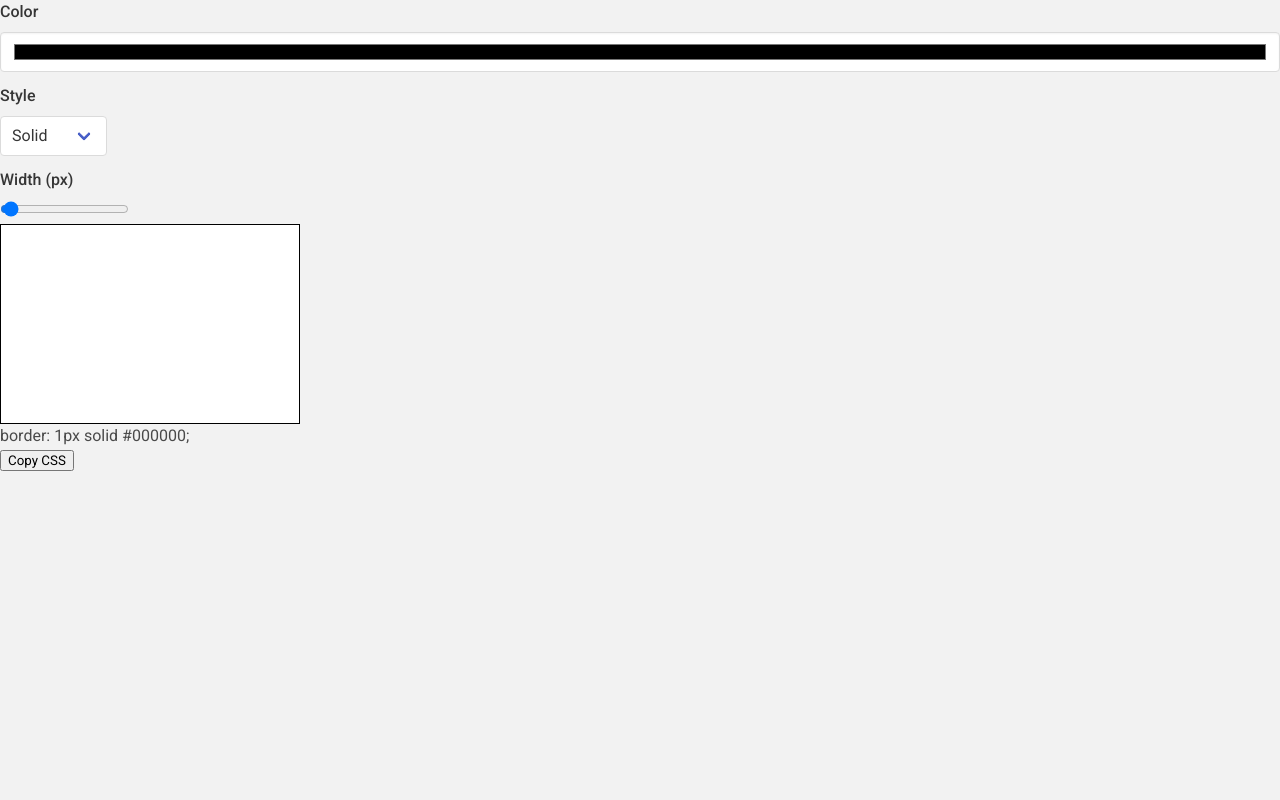
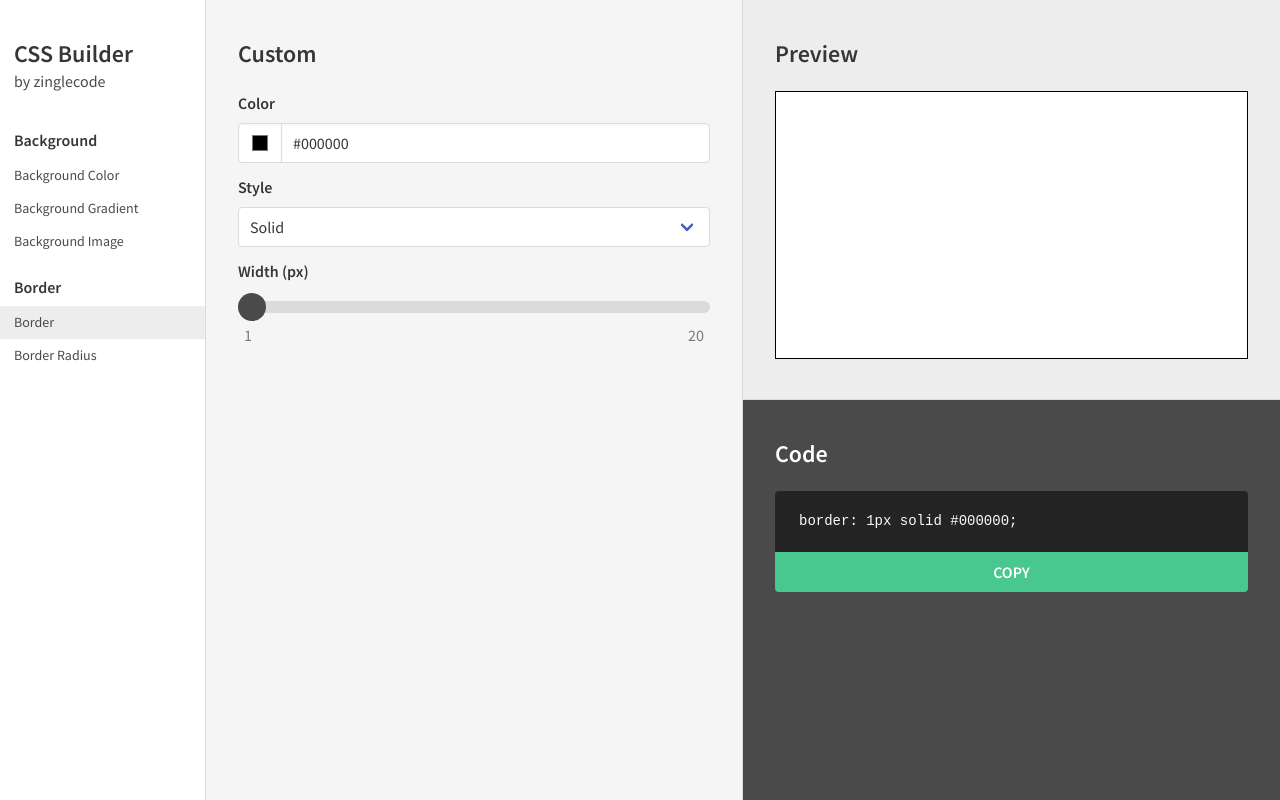
Before and after one commit to potchangelo/css-generator, a React (Create React App) app: page / in a window 1280 px wide. Built offline with nearby package versions, Linux system fonts and the light colour scheme.

Commit message:
Main layout

```diff
--- a/src/App.js
+++ b/src/App.js
@@ -11,12 +11,12 @@ function App() {
 	const outputCodeRef = useRef();
 
 	// Elements
-	const borderStylesArray = ['solid', 'dotted', 'dashed'];
+	const borderStylesArray = ['solid', 'dotted', 'dashed', 'double', 'groove', 'ridge', 'inset', 'outset'];
 	const borderStylesElements = borderStylesArray.map(value =>
 		<option value={value}>{value.charAt(0).toUpperCase() + value.slice(1)}</option>
 	);
-	const outputStyle = {border: `${borderWidth}px ${borderStyle} ${borderColor}`}
-	const outputCss = `border: ${borderWidth}px ${borderStyle} ${borderColor};`
+	const outputStyle = {border: `${borderWidth}px ${borderStyle} ${borderColor}`};
+	const outputCss = `border: ${borderWidth}px ${borderStyle} ${borderColor};`;
 
 	// Functions
 	function copyCode() {
@@ -30,21 +30,51 @@ function App() {
 
 	return (
 		<div className="app">
-
+			<nav className="leftnav">
+				<div className="leftnav__brand">
+					<h1 className="title is-4">CSS Builder</h1>
+					<h3 className="subtitle is-6">by zinglecode</h3>
+				</div>
+				<div className="leftnav__group">
+					<h5 className="title is-6">Background</h5>
+					<a>Background Color</a>
+					<a>Background Gradient</a>
+					<a>Background Image</a>
+				</div>
+				<div className="leftnav__group">
+					<h5 className="title is-6">Border</h5>
+					<a className="current">Border</a>
+					<a>Border Radius</a>
+				</div>
+			</nav>
+			<main className="main">
+				<div className="main__columns columns is-gapless">
+					<div className="main__column column">
+						<section className="main__section main__section--inputs">
+							<h4 className="title is-4">Custom</h4>
 							<div className="inputs">
-				<div className="field">
 							<label className="label">Color</label>
-					<div className="control">
+								<div className="field has-addons">
+									<div className="control__color control">
 										<input
 											className="input"
 											type="color"
 											value={borderColor}
 											onChange={(e) => setBorderColor(e.target.value)} />
 									</div>
+									<div className="control is-expanded">
+										<input
+											className="input"
+											type="text"
+											placeholder="HEX Color"
+											pattern="^#+([a-fA-F0-9]{6}|[a-fA-F0-9]{3})$"
+											value={borderColor}
+											onChange={(e) => setBorderColor(e.target.value)} />
+									</div>
 								</div>
 								<div className="field">
 									<label className="label">Style</label>
-					<div className="select">
+									<div className="select is-fullwidth">
 										<select
 											value={borderStyle}
 											onChange={(e) => setBorderStyle(e.target.value)} >
@@ -54,26 +84,42 @@ function App() {
 								</div>
 								<div className="field">
 									<label className="label">Width (px)</label>
-					<div className="control">
+									<div className="control__range control">
 										<input
 											type="range"
-							min="0"
-							max="40"
+											min="1"
+											max="20"
 											value={borderWidth}
 											onChange={(e) => setBorderWidth(e.target.value)} />
+										<div className="control__range--text">
+											<div className="item has-text-grey">1</div>
+											<div className="item has-text-grey">20</div>
 										</div>
 									</div>
 								</div>
-			<div className="outputs">
-				<div className="outputs__preview" style={outputStyle}></div>
-				<div className="outputs__css" ref={outputCodeRef}>{outputCss}</div>
+							</div>
+						</section>
+					</div>
+					<div className="main__column column">
+						<section className="main__section main__section--preview">
+							<h4 className="title is-4">Preview</h4>
+							<div className="preview" style={outputStyle}></div>
+						</section>
+						<section className="main__section main__section--code">
+							<h4 className="title is-4 has-text-white">Code</h4>
+							<pre className="code__css" ref={outputCodeRef}>
+								<code>{outputCss}</code>
+							</pre>
 							<button
-					className="outputs__copy"
+								className="code__copy button is-success is-fullwidth has-text-weight-bold"
 								type="button"
 								onClick={copyCode} >
-					Copy CSS
+								COPY
 							</button>
+						</section>
 					</div>
+				</div>
+			</main>
 		</div>
 	);
 }
--- a/src/Css/Theme.scss
+++ b/src/Css/Theme.scss
@@ -1,13 +1,213 @@
-@charset "utf-8";
 @import "./Vars";
 @import "~bulma/bulma.sass";
 
-html, body {
-    background-color: #f2f2f2;
+.leftnav {
+    border-right: 1px solid $grey-lighter;
+    position: fixed;
+    left: 0;
+    top: 0;
+    bottom: 0;
+    background-color: $white;
+    width: 206px;
 }
 
-.outputs__preview {
-    background-color: white;
-    width: 300px;
-    height: 200px;
+.leftnav__brand {
+    padding: 40px 14px 20px;
 }
+
+.leftnav__group {
+    margin-top: 20px;
+    margin-bottom: 20px;
+
+    &:first-child {
+        margin-top: 40px;
+    }
+
+    .title {
+        margin-left: 14px;
+        margin-right: 14px;
+        margin-bottom: 10px;
+    }
+
+    a {
+        color: $grey-dark;
+        display: block;
+        padding: 6px 14px;
+        font-size: 14px;
+    }
+
+    a.current {
+        background-color: $grey-lightest;
+    }
+}
+
+.main {
+    margin-left: 206px;
+}
+
+.main__columns {
+    min-height: 100vh;
+}
+
+.main__column {
+    display: flex;
+    flex-direction: column;
+}
+
+.main__section {
+    padding: 40px 32px;
+}
+
+.main__section--inputs {
+    background-color: $white-ter;
+    border-right: 1px solid $grey-lighter;
+    flex-grow: 1;
+}
+
+.main__section--preview {
+    background-color: $grey-lightest;
+    border-bottom: 1px solid $grey-lighter;
+}
+
+.main__section--code {
+    background-color: $grey-dark;
+    flex-grow: 1;
+}
+
+.inputs {
+    input[type=range] {
+        width: 100%;
+    }
+
+    .control__color {
+        width: 44px;
+    }
+
+    .control__range--text {
+        display: flex;
+    }
+
+    .control__range--text .item {
+        flex: auto;
+        padding-left: 6px;
+        padding-right: 6px;
+    }
+
+    .control__range--text .item:last-child {
+        text-align: right;
+    }
+
+    .input:invalid {
+        border-color: $danger;
+    }
+}
+
+.preview {
+    background-color: $white;
+    padding-bottom: 56.25%;
+}
+
+.code__css {
+    border-top-left-radius: 4px;
+    border-top-right-radius: 4px;
+}
+
+.code__copy {
+    border-top-left-radius: 0px;
+    border-top-right-radius: 0px;
+}
+
+input[type=range] {
+    background-color: transparent;
+    -webkit-appearance: none;
+    margin: 10px 0;
+
+    &::-webkit-slider-runnable-track {
+        background-color: $grey-lighter;
+        border-radius: 6px;
+        width: 100%;
+        height: 12px;
+        cursor: pointer;
+    }
+
+    &::-webkit-slider-thumb {
+        background-color: $grey-dark;
+        border: none;
+        border-radius: 50%;
+        height: 28px;
+        width: 28px;
+        margin-top: -8px;
+        cursor: pointer;
+        -webkit-appearance: none;
+    }
+
+    &:focus {
+        outline: none;
+    }
+
+    &::-moz-range-track {
+        background-color: $grey-lighter;
+        border-radius: 6px;
+        width: 100%;
+        height: 12px;
+        cursor: pointer;
+    }
+
+    &::-moz-range-thumb {
+        background-color: $grey-dark;
+        border: none;
+        border-radius: 50%;
+        height: 28px;
+        width: 28px;
+        margin-top: -8px;
+        cursor: pointer;
+        appearance: none;
+    }
+
+    &:focus {
+        outline: none;
+    }
+
+    &::-ms-track {
+        width: 100%;
+        height: 8.4px;
+        cursor: pointer;
+        animate: 0.2s;
+        background: transparent;
+        border-color: transparent;
+        border-width: 16px 0;
+        color: transparent;
+    }
+
+    &::-ms-fill-lower {
+        background: #2a6495;
+        border: 0.2px solid #010101;
+        border-radius: 2.6px;
+        box-shadow: 1px 1px 1px #000000, 0px 0px 1px #0d0d0d;
+    }
+
+    &::-ms-fill-upper {
+        background: #3071a9;
+        border: 0.2px solid #010101;
+        border-radius: 2.6px;
+        box-shadow: 1px 1px 1px #000000, 0px 0px 1px #0d0d0d;
+    }
+
+    &::-ms-thumb {
+        box-shadow: 1px 1px 1px #000000, 0px 0px 1px #0d0d0d;
+        border: 1px solid #000000;
+        height: 36px;
+        width: 16px;
+        border-radius: 3px;
+        background: #ffffff;
+        cursor: pointer;
+    }
+
+    &:focus::-ms-fill-lower {
+        background: #3071a9;
+    }
+
+    &:focus::-ms-fill-upper {
+        background: #367ebd;
+    }
+}
--- a/src/Css/_Vars.scss
+++ b/src/Css/_Vars.scss
@@ -1,15 +1,13 @@
-@charset "utf-8";
-
-@import url("https://fonts.googleapis.com/css?family=Roboto:400,500&display=swap");
+@import url('https://fonts.googleapis.com/css?family=Source+Sans+Pro:400,600&display=swap');
 
 @import "~bulma/sass/utilities/initial-variables";
 
 // Font
-$family-sans-serif: "Roboto", "Helvetica Neue", "Helvetica", "Arial", sans-serif;
+$family-sans-serif: "Source Sans Pro", sans-serif;
 $weight-light: 400;
-$weight-medium: 500;
-$weight-semibold: 500;
-$weight-bold: 500;
+$weight-medium: 600;
+$weight-semibold: 600;
+$weight-bold: 600;
 
 // Breakpoint
 $fullhd: 1536px + (2 * $gap); // Calculated to 1600px
@@ -17,24 +15,13 @@ $fullhd: 1536px + (2 * $gap); // Calculated to 1600px
 @import "~bulma/sass/utilities/functions";
 @import "~bulma/sass/utilities/derived-variables";
 
-// Box
-$box-shadow: 0 2px 2px rgba($black, 0.025), 0 0 6px rgba($black, 0.025);
-
-// Breadcrumb
-$breadcrumb-item-color: $grey;
-$breadcrumb-item-separator-color: $grey;
-
-// Dropdown
-$dropdown-content-shadow: 0 2px 4px rgba($black, 0.1), 0 0 18px 6px rgba($black, 0.1);
+// Pre
+$pre: $white-bis;
+$pre-background: $black-ter;
 
 @import "~bulma/sass/utilities/animations.sass";
 @import "~bulma/sass/utilities/mixins.sass";
 @import "~bulma/sass/utilities/controls.sass";
-
-// Extented
-// Font
-$heading-font-family: "Avenir", sans-serif;
-$heading-font-weight: 500;
 
 // Mixin
 @mixin within($min, $max) {
```
Lines whose indentation alone changed are shown as unchanged.
